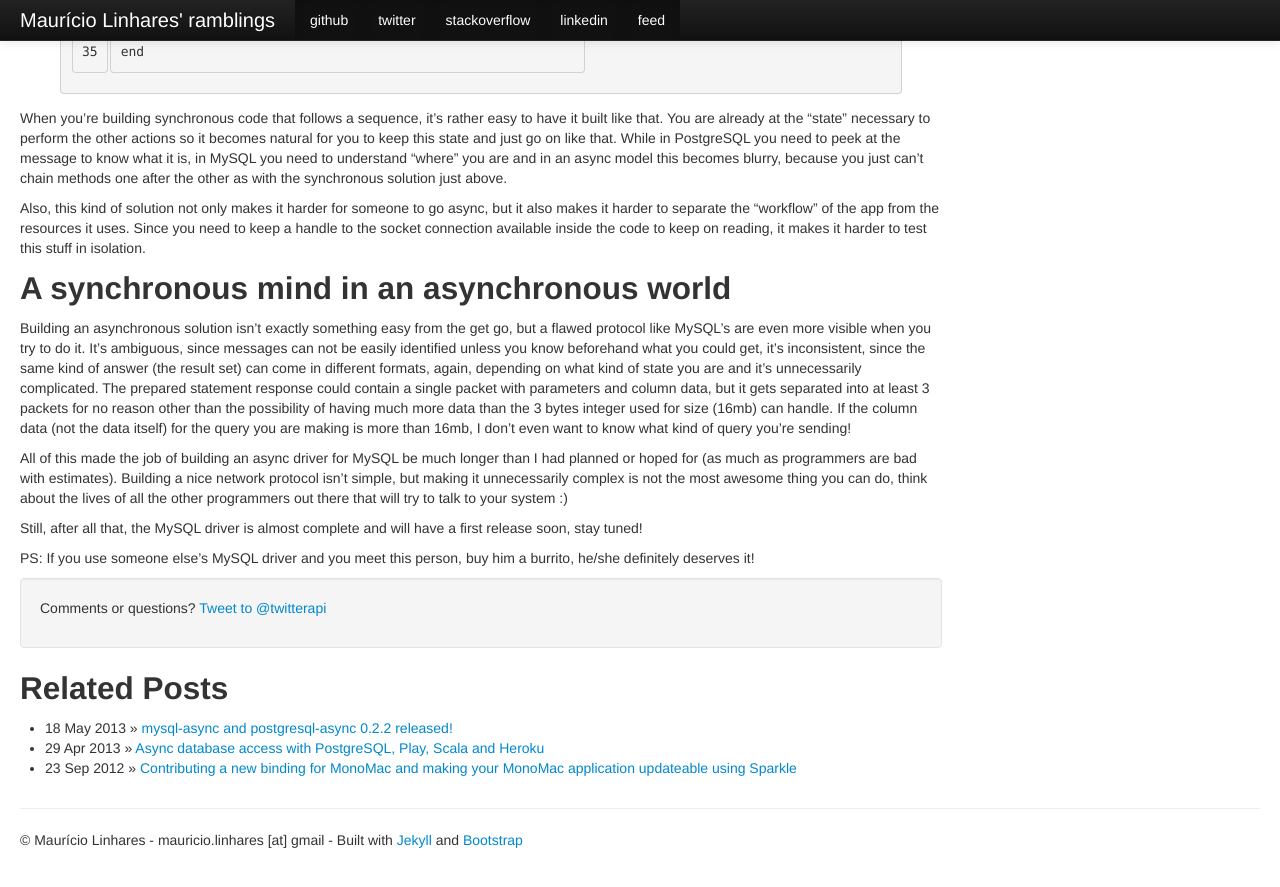
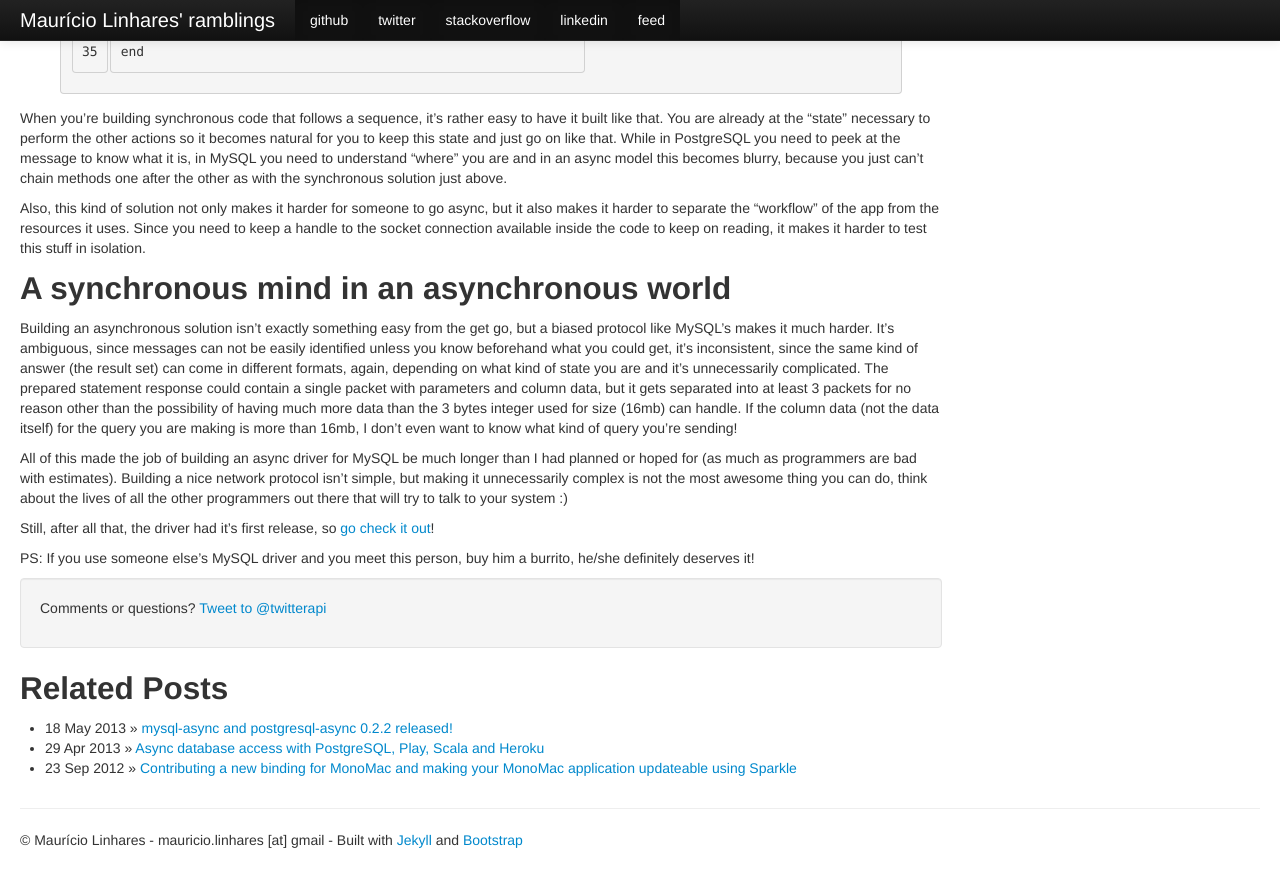
Before and after one commit to mauricio/mauricio.github.com, a Jekyll site: the page built from _posts/2013-05-13-turning-a-synchronous-client-into-async-or-why-the-mysql-protocol-is-so-absurdly-complicated-to-handle.md, in a window 1280 px wide and 900 px high, scrolled down 4268 px. Shown: the top 887 px of the window. Built offline with Jekyll 4.4.1, drawn with Linux system fonts in a browser that asks for light colours; Markdown is read by kramdown in place of the engine named in the settings; comment, search, counter and statistics services are not loaded.

Commit message:
Fixing typo and adding link to release blog post

```diff
--- a/_posts/2013-05-13-turning-a-synchronous-client-into-async-or-why-the-mysql-protocol-is-so-absurdly-complicated-to-handle.md
+++ b/_posts/2013-05-13-turning-a-synchronous-client-into-async-or-why-the-mysql-protocol-is-so-absurdly-complicated-to-handle.md
@@ -216,8 +216,8 @@ the code to keep on reading, it makes it harder to test this stuff in isolation.
 
 ## A synchronous mind in an asynchronous world
 
-Building an asynchronous solution isn't exactly something easy from the get go, but a flawed protocol like MySQL's are
-even more visible when you try to do it. It's ambiguous, since messages can not be easily identified unless you know
+Building an asynchronous solution isn't exactly something easy from the get go, but a biased protocol like MySQL's makes
+it much harder. It's ambiguous, since messages can not be easily identified unless you know
 beforehand what you could get, it's inconsistent, since the same kind of answer (the result set) can come in different
 formats, again, depending on what kind of state you are and it's unnecessarily complicated. The prepared statement response
 could contain a single packet with parameters and column data, but it gets separated into at least 3 packets for no reason
@@ -230,6 +230,6 @@ as programmers are bad with estimates). Building a nice network protocol isn't s
 complex is not the most awesome thing you can do, think about the lives of all the other programmers out there that
 will try to talk to your system :)
 
-Still, after all that, the MySQL driver is almost complete and will have a first release soon, stay tuned!
+Still, after all that, the driver had it's first release, so [go check it out](http://mauricio.github.io/2013/05/18/mysql-async-and-posrgresql-async-0.2.2-released.html)!
 
 PS: If you use someone else's MySQL driver and you meet this person, buy him a burrito, he/she definitely deserves it!
```
